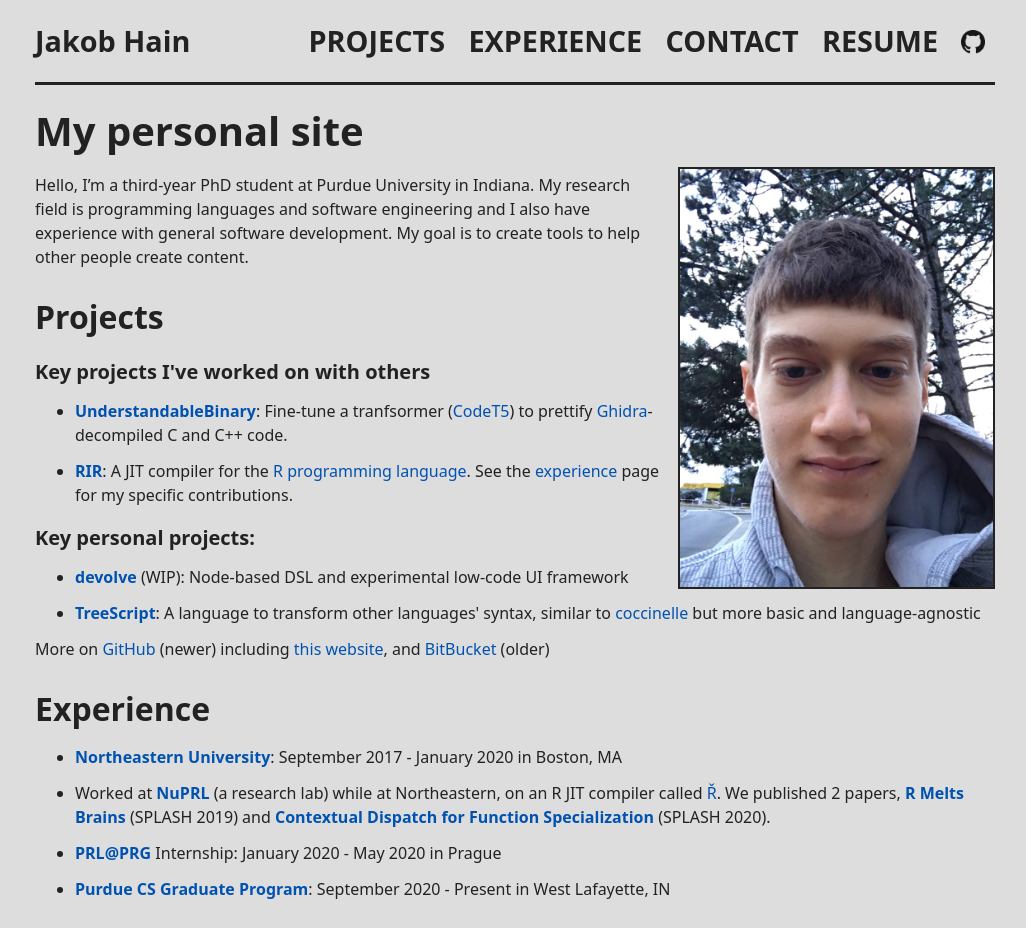
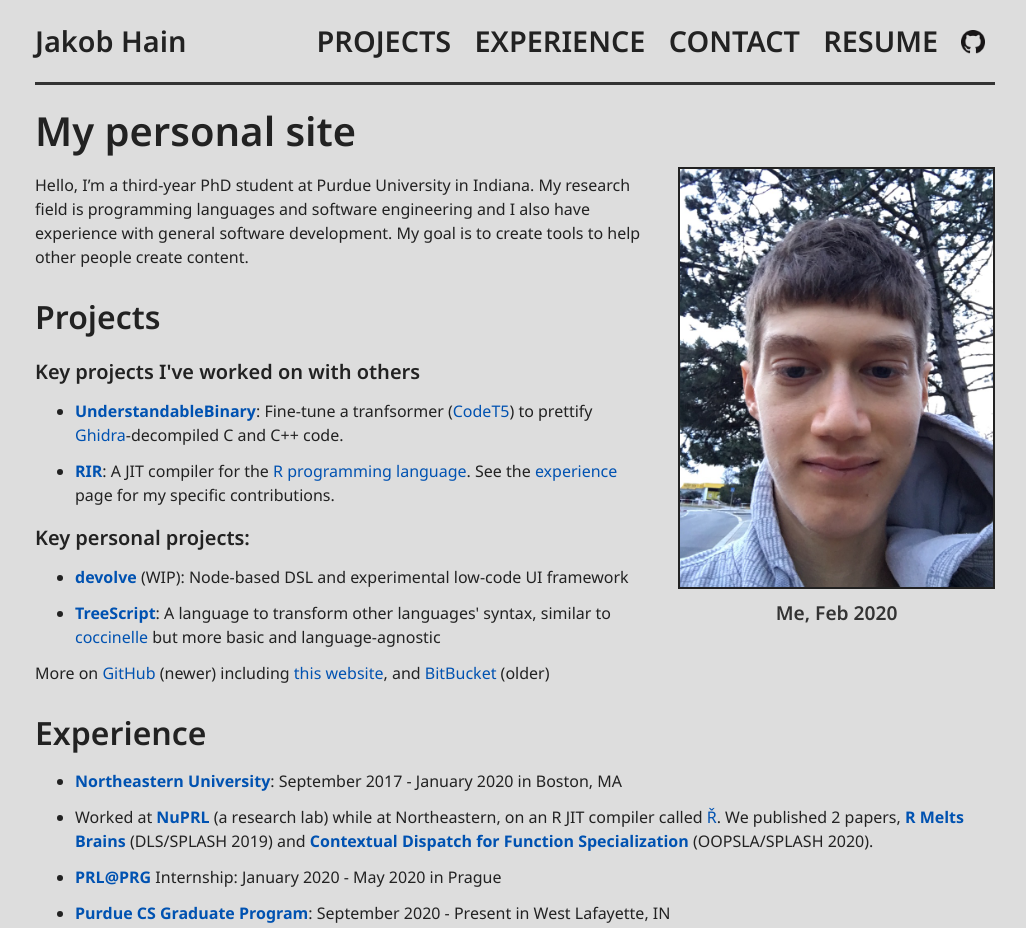
Before and after one commit to Jakobeha/personal-site, a plain HTML site: page index.html in a window 1280 px wide. Shown: the top 928 px of the page, without its empty margins (125-1151 px from the left). Drawn offline with Linux system fonts and the light colour scheme.

Commit message:
publish (develop branch has the code)

```diff
--- a/css/main.css
+++ b/css/main.css
@@ -1,7 +1,68 @@
 /* Universal */
+
+@font-face {
+  font-family: "Noto Sans";
+  font-style: normal;
+  font-weight: 400;
+  /*noinspection CssUnknownTarget*/
+  src: local("Noto Sans"),
+    local("NotoSans"),
+    url("/font/NotoSans-Regular.ttf") format("truetype");
+}
+
+@font-face {
+  font-family: "Noto Sans";
+  font-style: normal;
+  font-weight: 500;
+  /*noinspection CssUnknownTarget*/
+  src: local("Noto Sans Semi Bold"),
+    local("NotoSans-SemiBold"),
+    url("/font/NotoSans-SemiBold.ttf") format("truetype");
+}
+
+@font-face {
+  font-family: "Noto Sans";
+  font-style: normal;
+  font-weight: 700;
+  /*noinspection CssUnknownTarget*/
+  src: local("Noto Sans Bold"),
+    local("NotoSans-Bold"),
+    url("/font/NotoSans-Bold.ttf") format("truetype");
+}
+
+@font-face {
+  font-family: "Noto Sans";
+  font-style: italic;
+  font-weight: 400;
+  /*noinspection CssUnknownTarget*/
+  src: local("Noto Sans Italic"),
+    local("NotoSans-Italic"),
+    url("/font/NotoSans-Italic.ttf") format("truetype");
+}
+
+@font-face {
+  font-family: "Noto Sans";
+  font-style: italic;
+  font-weight: 500;
+  /*noinspection CssUnknownTarget*/
+  src: local("Noto Sans Semi Bold Italic"),
+    local("NotoSans-SemiBoldItalic"),
+    url("/font/NotoSans-SemiBoldItalic.ttf") format("truetype");
+}
+
+@font-face {
+  font-family: "Noto Sans";
+  font-style: italic;
+  font-weight: 700;
+  /*noinspection CssUnknownTarget*/
+  src: local("Noto Sans Bold Italic"),
+    local("NotoSans-BoldItalic"),
+    url("/font/NotoSans-BoldItalic.ttf") format("truetype");
+}
 
 :root {
   --foreground-color: #222;
+  --foreground-color-semi-dim: #333;
   --foreground-color-dim: #555;
   --link-color: #0052b1;
   --link-color-active: #b10064;
@@ -49,6 +110,10 @@ h4, h5, h6 {
   margin: 1rem 0 0.375rem;
 }
 
+h1, h2, h3, h4, h5, h6 {
+  font-weight: 500;
+}
+
 h1:first-child, h1 + h2, h2 + h3, h3 + h4, h4 + h5, h5 + h6 {
   margin-top: 0.375rem;
 }
@@ -77,7 +142,7 @@ a:visited {
 header {
   margin: 0 0 1rem;
   padding: 1.2rem 0;
-  border-bottom: 0.2rem solid var(--foreground-color);
+  border-bottom: 0.2rem solid var(--foreground-color-semi-dim);
 }
 
 nav {
@@ -88,7 +153,7 @@ nav a {
   margin: 0 0 0 1.2rem;
   display: inline;
   font-size: 1.8rem;
-  font-weight: bold;
+  font-weight: 500;
   text-transform: uppercase;
 }
 
@@ -105,7 +170,7 @@ nav a img {
 footer {
   margin-top: 3rem;
   padding: 1.2rem 0;
-  border-top: 0.2rem solid var(--foreground-color);
+  border-top: 0.2rem solid var(--foreground-color-semi-dim);
   font-size: 1.2rem;
   color: var(--foreground-color-dim);
   text-align: right;
@@ -113,8 +178,8 @@ footer {
 
 article .header {
   font-size: 1.4rem;
-  font-style:italic;
-  color: var(--foreground-color-dim);
+  font-style: italic;
+  color: var(--foreground-color-semi-dim);
 }
 
 .logo {
@@ -201,6 +266,7 @@ article .header {
 @media (prefers-color-scheme: dark) {
   :root {
     --foreground-color: #ddd;
+    --foreground-color-semi-dim: #999;
     --foreground-color-dim: #777;
     --link-color: #4491ee;
     --link-color-active: #f147bb;
@@ -226,12 +292,24 @@ article .header {
 .index-me {
   float: right;
   width: 33%;
-  margin-left: 1rem;
+  margin: 0 0 0 2rem;
+}
+
+.index-me img {
+  width: 100%;
   aspect-ratio: 3 / 4;
   outline: 2px solid var(--foreground-color);
   outline-offset: -2px;
 }
 
+.index-me figcaption {
+  margin-top: 0.2em;
+  font-size: 1.2em;
+  font-weight: 500;
+  color: var(--foreground-color-semi-dim);
+  text-align: center;
+}
+
 .index-summary-header a {
   color: var(--foreground-color);
 }
--- a/index.html
+++ b/index.html
@@ -45,7 +45,10 @@
 </header>
 <main role="main">
   <h1>My personal site</h1>
-  <img src="/img/me.jpeg" loading="lazy" class="index-me" alt="me">
+  <figure class="index-me">
+  <img src="/img/me.jpeg" loading="lazy" alt="me">
+  <figcaption>Me, Feb 2020</figcaption>
+</figure>
 
 <p>Hello, I’m a third-year PhD student at Purdue University in Indiana. My research field is programming languages and software engineering and I also have experience with general software development. My goal is to create tools to help other people create content.</p>
 
@@ -91,7 +94,7 @@
 
 <ul>
     <li><a href="https://www.khoury.northeastern.edu/"><strong>Northeastern University</strong></a>: September 2017 - January 2020 in Boston, MA</li>
-    <li>Worked at <strong><a href="http://prl.ccs.neu.edu/">NuPRL</a></strong> (a research lab) while at Northeastern, on an R JIT compiler called <a href="https://github.com/reactorlabs/rir">Ř</a>. We published 2 papers, <strong><a href="https://arxiv.org/abs/1907.05118">R Melts Brains</a></strong> (SPLASH 2019) and <strong><a href="http://janvitek.org/pubs/oopsla20-cd.pdf">Contextual Dispatch for Function Specialization</a></strong> (SPLASH 2020).</li>
+    <li>Worked at <strong><a href="http://prl.ccs.neu.edu/">NuPRL</a></strong> (a research lab) while at Northeastern, on an R JIT compiler called <a href="https://github.com/reactorlabs/rir">Ř</a>. We published 2 papers, <strong><a href="https://arxiv.org/abs/1907.05118">R Melts Brains</a></strong> (DLS/SPLASH 2019) and <strong><a href="http://janvitek.org/pubs/oopsla20-cd.pdf">Contextual Dispatch for Function Specialization</a></strong> (OOPSLA/SPLASH 2020).</li>
     <li><a href="https://prl-prg.github.io/"><strong>PRL@PRG</strong></a> Internship: January 2020 - May 2020 in Prague</li>
     <li><a href="https://www.cs.purdue.edu/graduate/index.html"><strong>Purdue CS Graduate Program</strong></a>: September 2020 - Present in West Lafayette, IN</li>
 </ul>
```
Also changed, not shown: experience.html (+3 -3 lines), font/OFL.txt (added, +93 -0 lines), font/NotoSans-Bold.ttf (added), font/NotoSans-BoldItalic.ttf (added), font/NotoSans-Italic.ttf (added), font/NotoSans-Regular.ttf (added), font/NotoSans-SemiBold.ttf (added), font/NotoSans-SemiBoldItalic.ttf (added).
